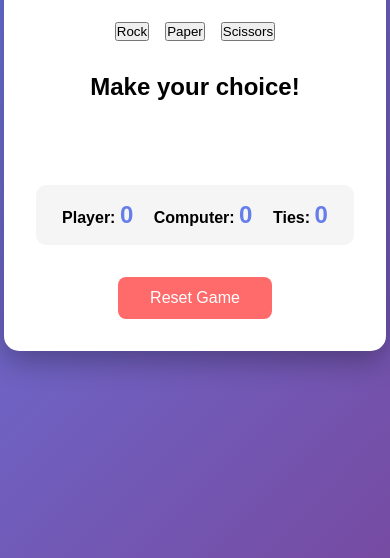
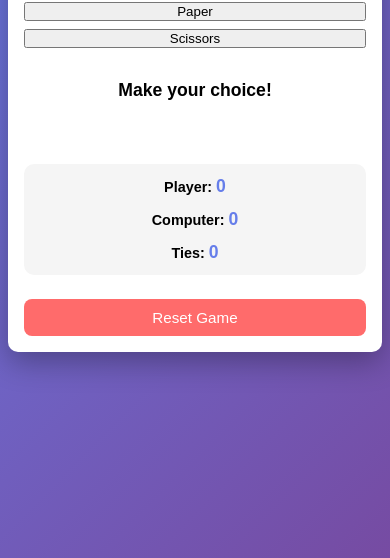
Before and after one commit to Frenchman136/Rock-Paper-Scissors, a plain HTML site: page Rock-Paper-Scissors Game/index.html in a window 390 px wide. Shown: the part 286-844 px from the top of the page. Drawn offline with Linux system fonts and the light colour scheme.

Commit message:
updated mobile responsiveness

```diff
--- a/Rock-Paper-Scissors Game/styles.css
+++ b/Rock-Paper-Scissors Game/styles.css
@@ -17,7 +17,7 @@ body {
   background: white;
   padding: 2rem;
   border-radius: 15px;
-    box-shadow: 0 10px 30px rgba(0,0,0,0.3);
+  box-shadow: 0 10px 30px rgba(0, 0, 0, 0.3);
   text-align: center;
   max-width: 500px;
 }
@@ -42,7 +42,9 @@ h1 {
   background: #667eea;
   color: white;
   cursor: pointer;
-    transition: transform 0.2s, background 0.2s;
+  transition:
+    transform 0.2s,
+    background 0.2s;
 }
 
 .choice-btn:hover {
@@ -97,3 +99,118 @@ h1 {
 #reset-btn:hover {
   background: #ee5a52;
 }
+
+/* Mobile Responsive Styles */
+@media screen and (max-width: 768px) {
+  .container {
+    width: 95%;
+    padding: 1.5rem;
+    margin: 1rem;
+  }
+
+  h1 {
+    font-size: 1.5rem;
+    margin-bottom: 1.5rem;
+  }
+
+  .choices {
+    gap: 0.75rem;
+  }
+
+  .choice-btn {
+    padding: 0.875rem 1.25rem;
+    font-size: 1rem;
+  }
+
+  #result-text {
+    font-size: 1.25rem;
+  }
+
+  .score {
+    flex-direction: column;
+    gap: 0.75rem;
+    padding: 0.875rem;
+  }
+
+  .score span {
+    font-size: 1.25rem;
+  }
+}
+
+@media screen and (max-width: 480px) {
+  .container {
+    width: 100%;
+    padding: 1rem;
+    margin: 0.5rem;
+    border-radius: 10px;
+  }
+
+  h1 {
+    font-size: 1.25rem;
+    margin-bottom: 1rem;
+  }
+
+  .choices {
+    flex-direction: column;
+    gap: 0.5rem;
+  }
+
+  .choice-btn {
+    width: 100%;
+    padding: 0.75rem 1rem;
+    font-size: 0.95rem;
+  }
+
+  #result-text {
+    font-size: 1.1rem;
+  }
+
+  .result-container {
+    min-height: 60px;
+    margin: 1.5rem 0;
+  }
+
+  .score {
+    margin: 1.5rem 0;
+    padding: 0.75rem;
+  }
+
+  .score p {
+    font-size: 0.9rem;
+  }
+
+  .score span {
+    font-size: 1.1rem;
+  }
+
+  #reset-btn {
+    width: 100%;
+    padding: 0.625rem 1.5rem;
+    font-size: 0.95rem;
+  }
+}
+
+/* Landscape orientation for small devices */
+@media screen and (max-height: 600px) and (orientation: landscape) {
+  body {
+    align-items: flex-start;
+    padding: 1rem 0;
+  }
+
+  .container {
+    margin: 1rem auto;
+  }
+
+  h1 {
+    margin-bottom: 1rem;
+  }
+
+  .result-container {
+    margin: 1rem 0;
+    min-height: 50px;
+  }
+
+  .score {
+    margin: 1rem 0;
+  }
+}
```
Lines whose indentation alone changed are shown as unchanged.
